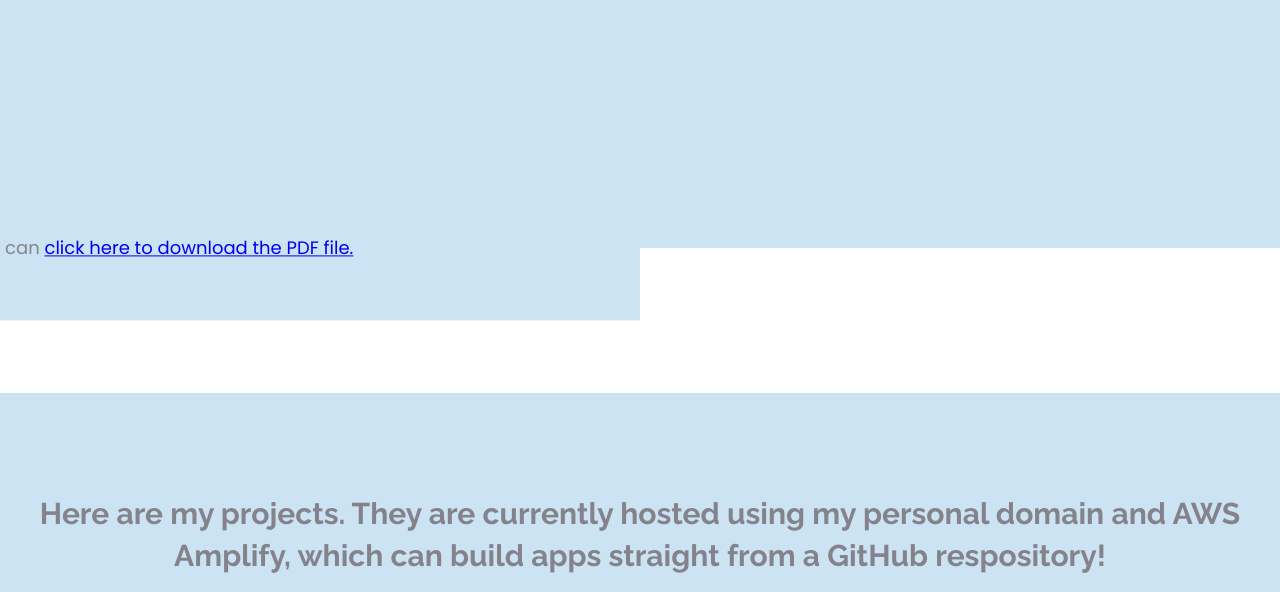
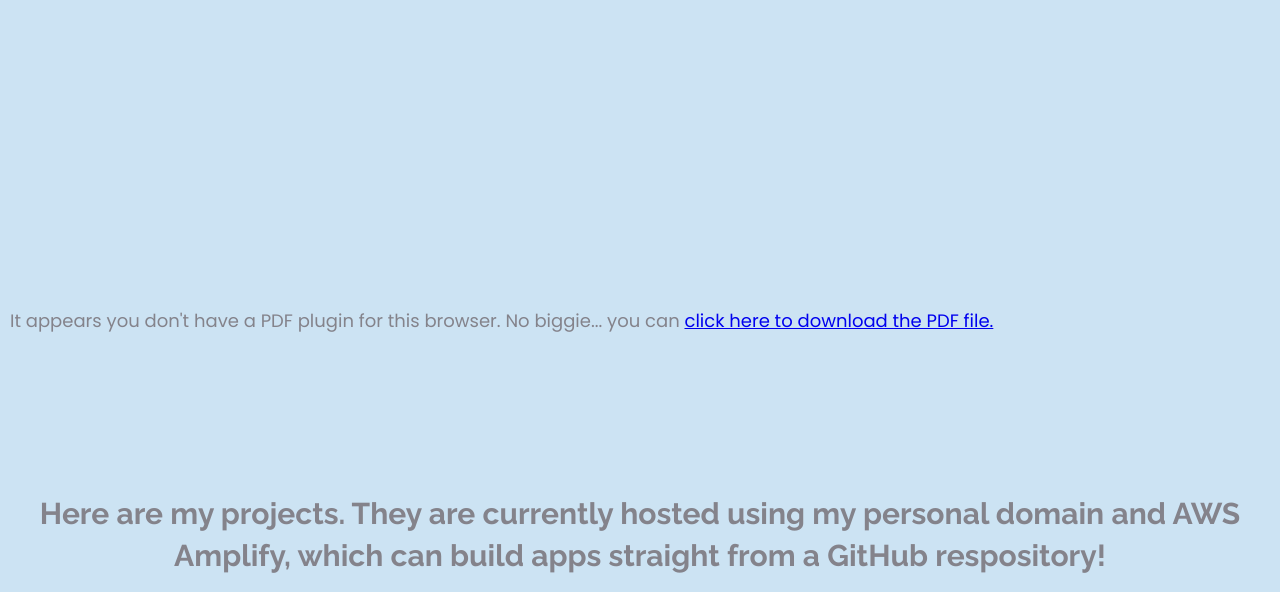
Before and after one commit to willwalsh96/Thanos, a PHP site: page /index.html in a window 1280 px wide. Shown: the part 552-1144 px from the top of the page. Run offline with PHP 8.4, Linux system fonts and the light colour scheme; some libraries are stand-ins or nearby versions.

Commit message:
pdf ember center keep trying css rules

```diff
--- a/stylesheet.css
+++ b/stylesheet.css
@@ -182,14 +182,11 @@
 }
 
 .resume {
-    margin: auto;
-    top: 50%;
-    left: 50%;
-    transform: translate(-50%, -50%);
 
 align-items: center;
 background-color: #cce3f3;
 padding: 6rem 1rem;
+justify-content: center;
 
 }
 /* Projects section */
```
